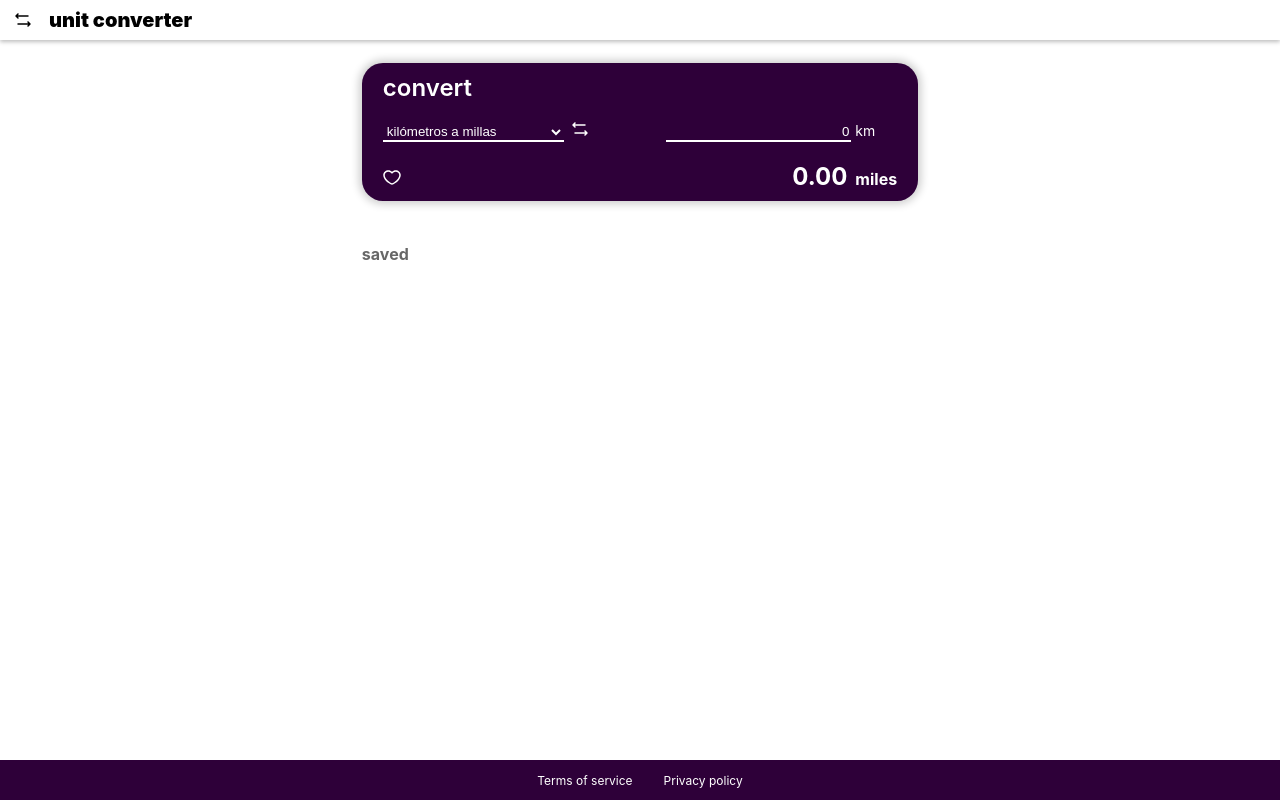
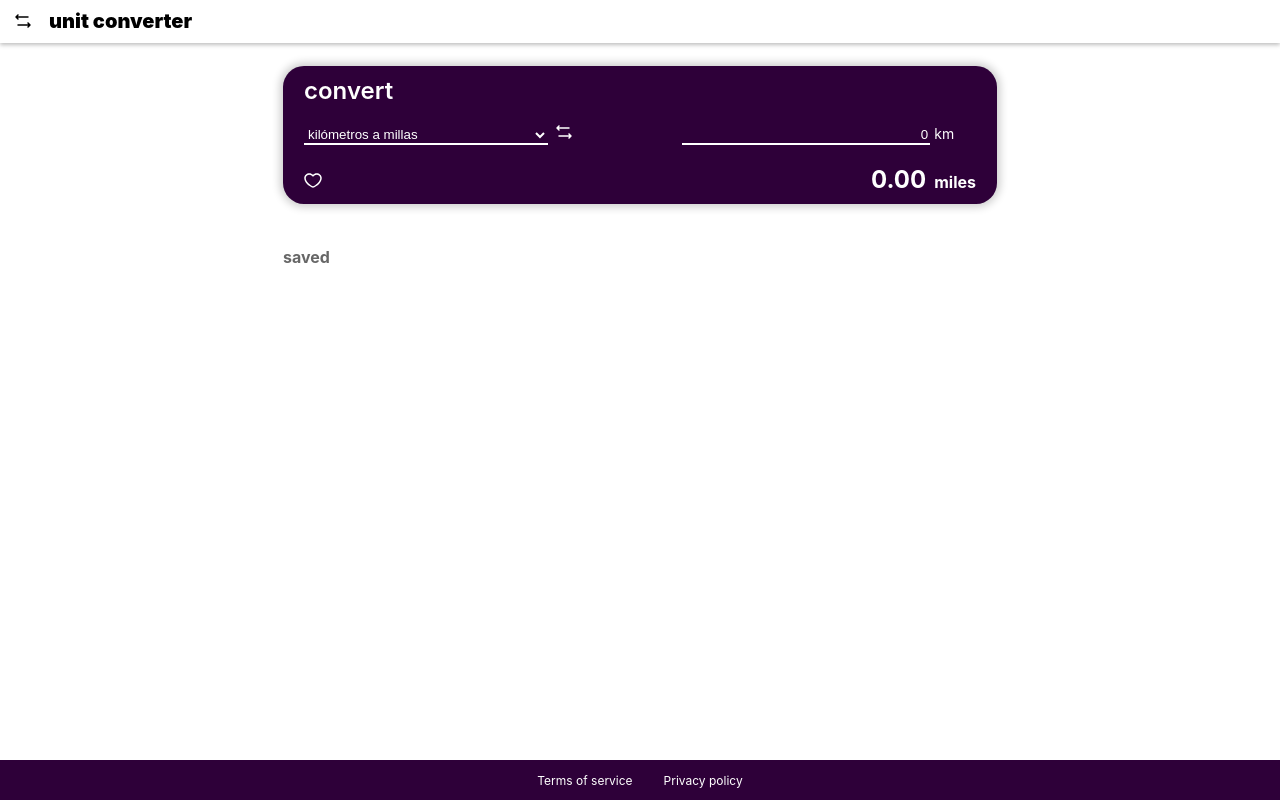
Before and after one commit to ivvasel/pruebaOxygen, a React (Create React App) app in the folder app1/: page / in a window 1280 px wide. Built offline with nearby package versions, Linux system fonts and the light colour scheme; the HTML template or start-up script is replaced by a standard one.

Commit message:
Wrap centrado

```diff
--- a/app1/src/App.css
+++ b/app1/src/App.css
@@ -12,6 +12,7 @@
 .container-wrap{
   display: flex;
   flex-direction: column;
+  box-sizing: border-box;
 
   gap:43px;
   padding: 23px 21px;
@@ -40,9 +41,6 @@ header{
 .card{
   display: flex;
   flex-direction: column;
-
-  /* max-width: 349px;
-  min-height: 209px; */
   box-sizing: border-box;
 
   color: #FFFFFF;
@@ -194,8 +192,8 @@ select:focus{
 }
 @media (min-width:450px){
   .container-wrap{
-    width: auto;
-    max-width: 714px;
+    width: 100%;
+    max-width: 756px;
     margin-left: auto;
     margin-right: auto;
   }
```
